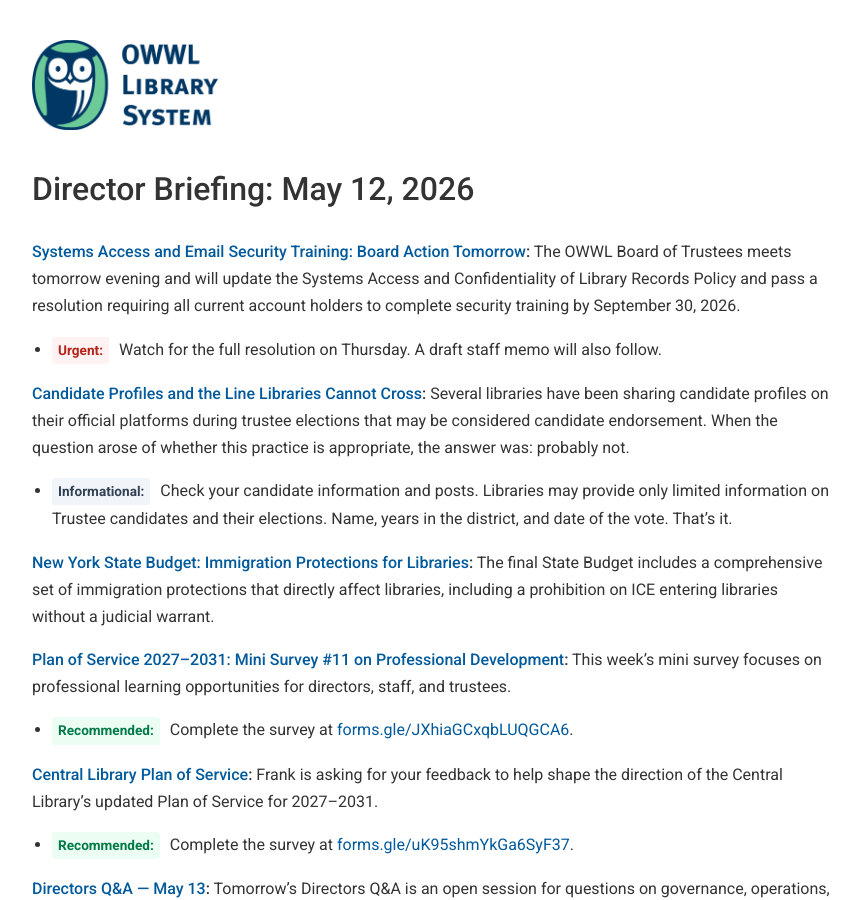
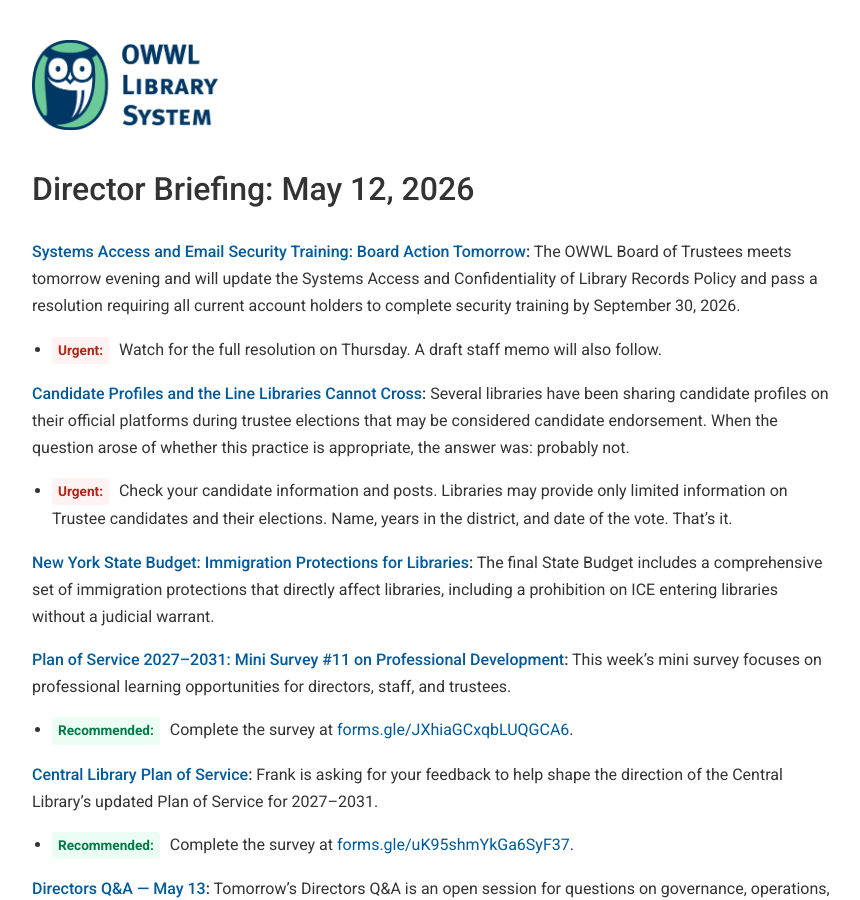
Before and after one commit to OWWL-Library-System/briefing, a Jekyll site: the page built from director/2026-05-12.md, in a window 1280 px wide and 900 px high. Shown: the whole window, without its empty margins (208-1068 px from the left). Built offline with Jekyll 4.4.1, drawn with Linux system fonts in a browser that asks for light colours.

Commit message:
Update 2026-05-12.md

```diff
--- a/director/2026-05-12.md
+++ b/director/2026-05-12.md
@@ -11,7 +11,7 @@ title: Director Briefing - May 12, 2026
 - <span class="action action-urgent">Urgent:</span> Watch for the full resolution on Thursday. A draft staff memo will also follow.
 
 **[Candidate Profiles and the Line Libraries Cannot Cross](#candidate-profiles-and-the-line-libraries-cannot-cross):** Several libraries have been sharing candidate profiles on their official platforms during trustee elections that may be considered candidate endorsement. When the question arose of whether this practice is appropriate, the answer was: probably not.
-- <span class="action action-optional">Informational:</span> Check your candidate information and posts. Libraries may provide only limited information on Trustee candidates and their elections. Name, years in the district, and date of the vote. That's it.
+- <span class="action action-urgent">Urgent:</span> Check your candidate information and posts. Libraries may provide only limited information on Trustee candidates and their elections. Name, years in the district, and date of the vote. That's it.
 
 **[New York State Budget: Immigration Protections for Libraries](#new-york-state-budget-immigration-protections-for-libraries):** The final State Budget includes a comprehensive set of immigration protections that directly affect libraries, including a prohibition on ICE entering libraries without a judicial warrant.
 
```
